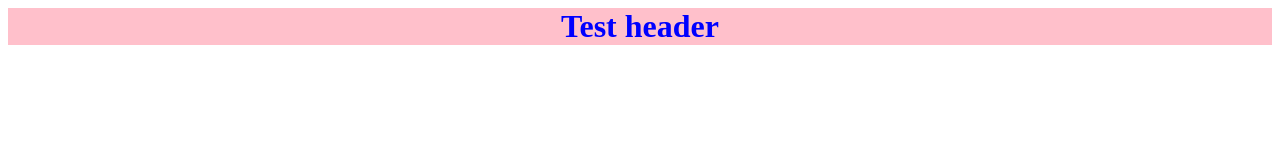
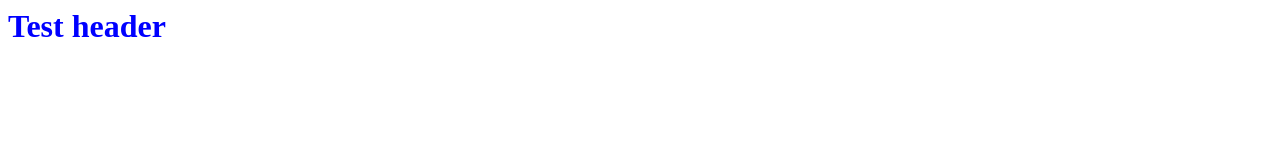
Before and after one commit to MrTime2/mrtime2.github.io, a plain HTML site: page index.html in a window 1280 px wide. Drawn offline with Linux system fonts and the light colour scheme.

Commit message:
Update style.css

```diff
--- a/style.css
+++ b/style.css
@@ -1,5 +1,4 @@
 h1{
   color: blue;
-  text-align: center;
-  background-color: pink;
+  border-color: pink;
 }
```
